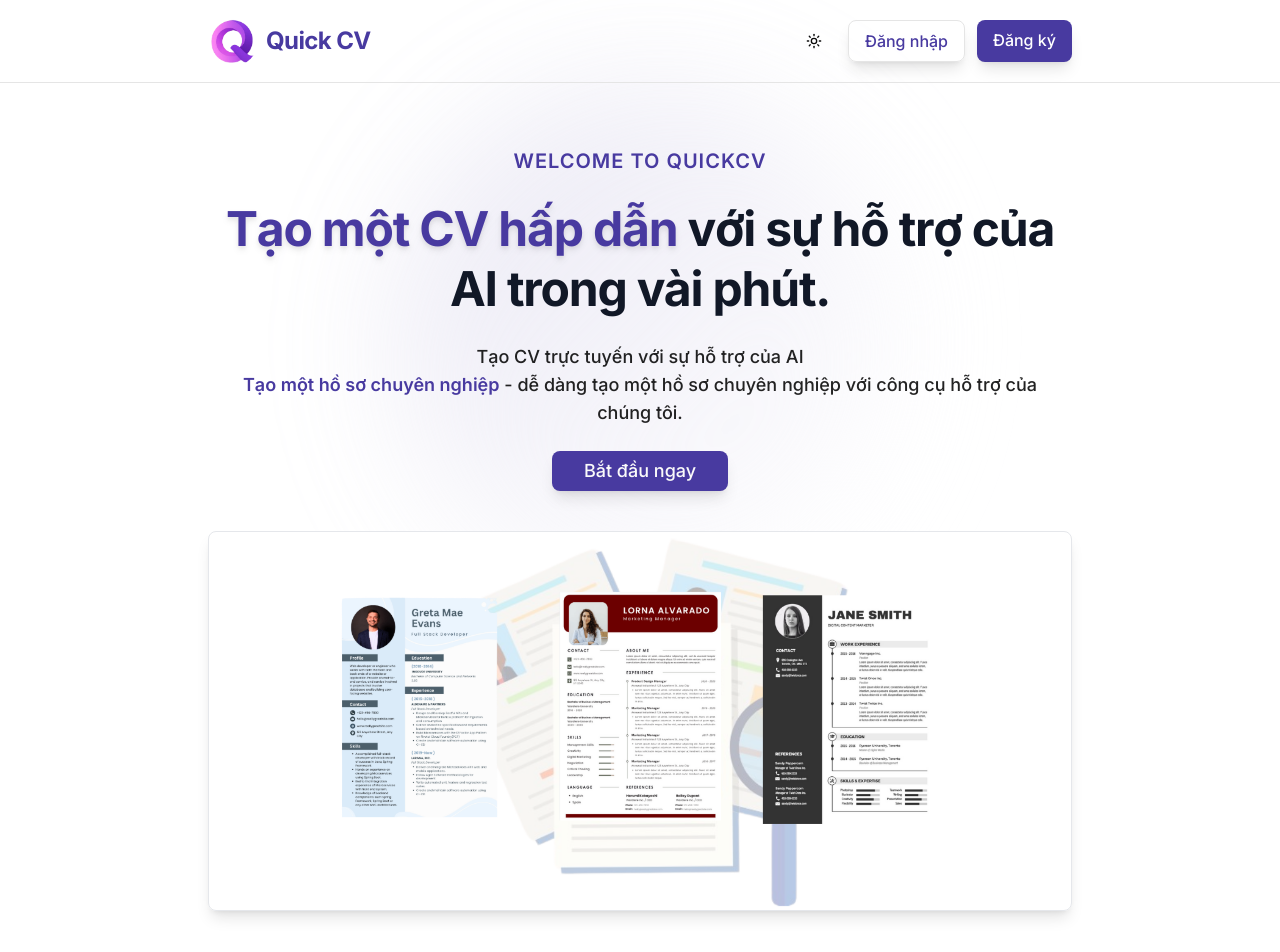
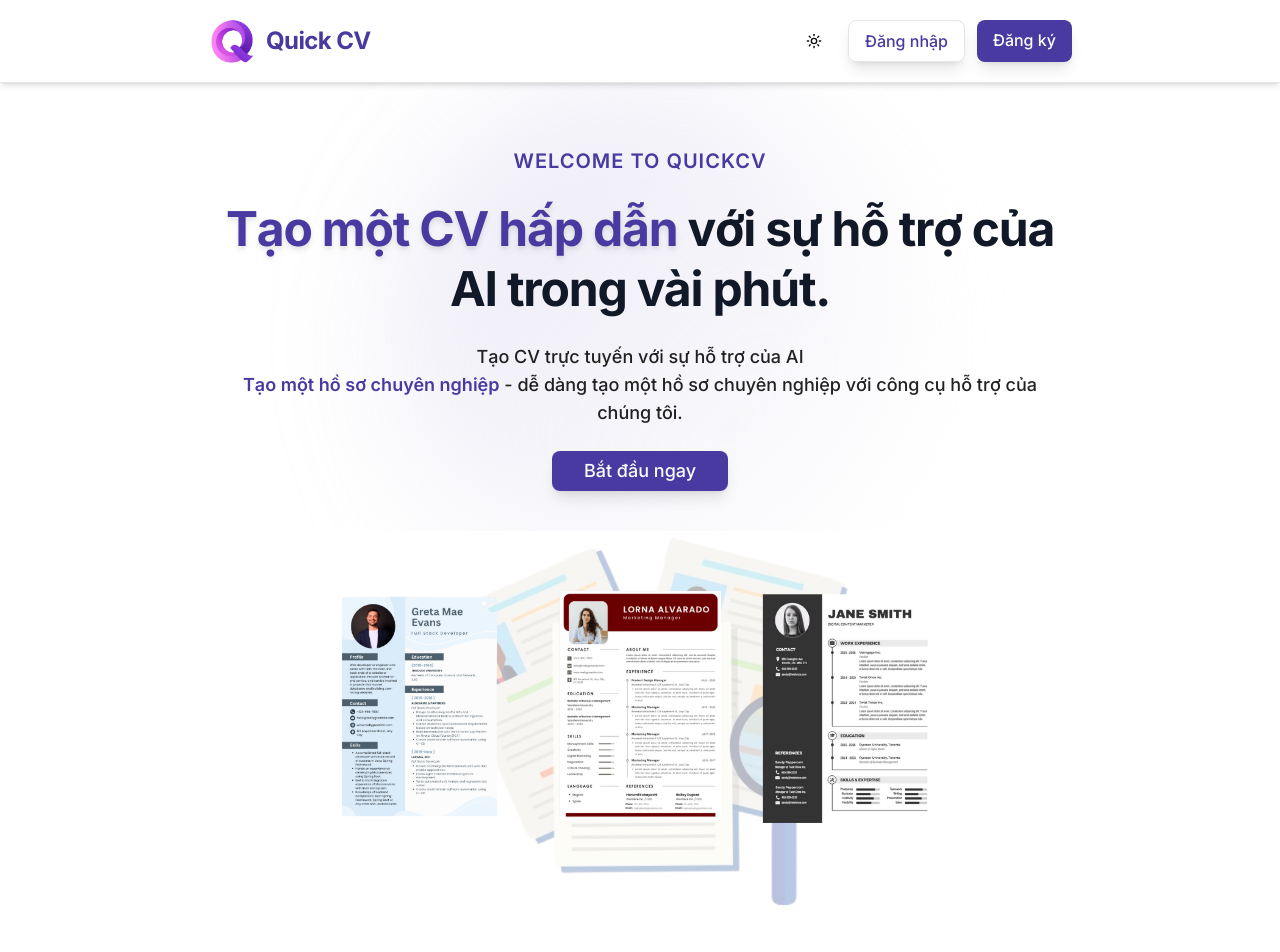
Before and after one commit to Caoophuongg/quickcv, a Next.js app: page / in a window 1280 px wide. Shown: the top 952 px of the page. Built offline with nearby package versions, Linux system fonts and the light colour scheme; no server answers; the database is empty.

Commit message:
refactor: cập nhật giao diện Navbar với hiệu ứng sticky và bóng đổ để cải thiện tính thẩm mỹ và trải nghiệm người dùng

```diff
--- a/src/app/page.tsx
+++ b/src/app/page.tsx
@@ -97,7 +97,7 @@ export default function Home() {
                 </Link>
               </Button>
             </div>
-            <div className="w-full flex justify-center shadow-lg rounded-lg border border-gray-200 hover:scale-105 transition-transform duration-300 ">
+            <div className="w-full flex justify-center hover:scale-105 transition-transform duration-300 ">
               <Image
                 src="/resume-preview.jpg"
                 alt="Resume preview"
--- a/src/components/Navbar.tsx
+++ b/src/components/Navbar.tsx
@@ -41,7 +41,7 @@ export default function Navbar() {
   };
 
   return (
-    <header className="border-b">
+    <header className="sticky top-0 z-50 bg-white border-b shadow-md">
       <div className="flex items-center justify-between gap-3 px-4 py-4 sm:px-6 md:px-8 lg:px-24 xl:px-52">
         <Link href="/" className="flex items-center gap-2">
           <Image
```
